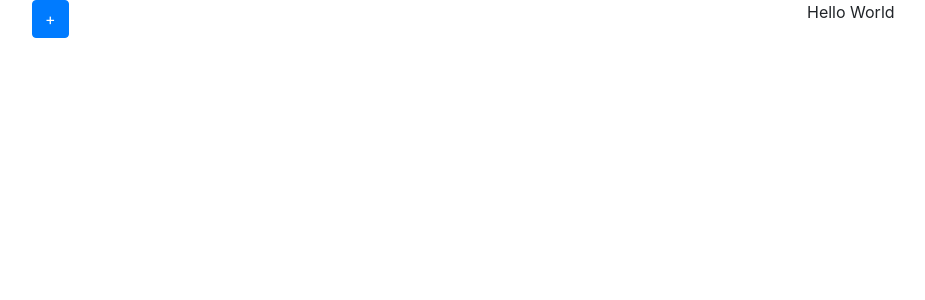
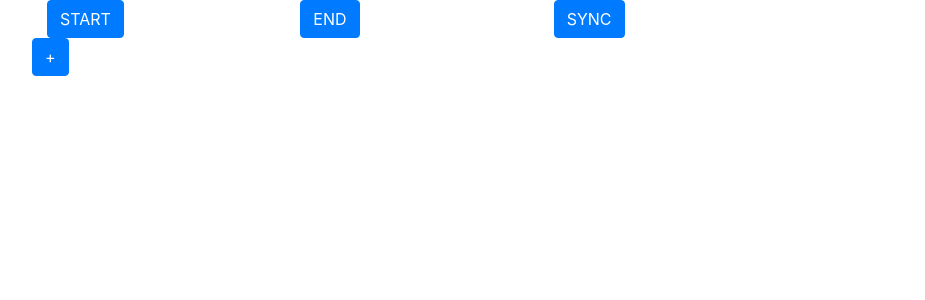
Before and after one commit to azarzadavila/mapros-frontend, a React (Create React App) app: page /leanview in a window 1280 px wide. Shown: the top 300 px of the page, without its empty margins (38-963 px from the left). Built offline with nearby package versions, Linux system fonts and the light colour scheme; the HTML template or start-up script is replaced by a standard one; what react-mathquill would draw is missing.

Commit message:
LeanCommunication init

```diff
--- /dev/null
+++ b/src/LeanCommunication.js
@@ -0,0 +1,32 @@
+import { ROOT_URL } from "./Constants";
+
+const axios = require("axios").default;
+
+export class LeanFile {
+  constructor(lines) {
+    this.txt = "";
+    for (let i = 0; i < lines.length; i++) {
+      this.txt += lines[i];
+      this.txt += "\n";
+    }
+  }
+}
+
+export function sync(leanFile) {
+  return axios.post(ROOT_URL + "lean/sync/", leanFile);
+}
+
+export function stateAt(leanFile, line) {
+  return axios.post(ROOT_URL + "lean/state/", {
+    txt: leanFile.txt,
+    line: line,
+  });
+}
+
+export function start() {
+  return axios.post(ROOT_URL + "lean/start/");
+}
+
+export function end() {
+  return axios.post(ROOT_URL + "lean/end/");
+}
--- a/src/LeanView.js
+++ b/src/LeanView.js
@@ -1,7 +1,8 @@
 import React, { useState } from "react";
 import { Button, Col, Container, Form, InputGroup, Row } from "react-bootstrap";
+import { end, LeanFile, start, stateAt, sync } from "./LeanCommunication";
 
-function LineEditor({ line, onChange, numLabel }) {
+function LineEditor({ line, onChange, numLabel, onClick }) {
   const handleChange = (event) => {
     onChange(event.target.value);
   };
@@ -16,13 +17,15 @@ function LineEditor({ line, onChange, numLabel }) {
         </InputGroup>
       </Col>
       <Col xs={2}>
-        <Button variant="primary">S</Button>
+        <Button variant="primary" onClick={(event) => onClick()}>
+          S
+        </Button>
       </Col>
     </Row>
   );
 }
 
-function LeanEditor() {
+function LeanEditor({ changeMsg }) {
   const [lines, setLines] = useState([]);
   const handleLine = (index, value) => {
     const newLines = lines.slice();
@@ -31,6 +34,16 @@ function LeanEditor() {
   };
   const addLine = (event) => {
     setLines(lines.concat(""));
+  };
+  const handleClick = (index) => {
+    console.log("After index " + index);
+    stateAt(new LeanFile(lines), index + 1)
+      .then((response) => {
+        changeMsg(response.data.msg);
+      })
+      .catch((error) => {
+        changeMsg(error.message);
+      });
   };
   return (
     <>
@@ -44,6 +57,7 @@ function LeanEditor() {
               }}
               numLabel={(index + 1).toString()}
               key={index}
+              onClick={() => handleClick(index)}
             />
           );
         })}
@@ -57,19 +71,53 @@ function LeanEditor() {
   );
 }
 
-function LeanPanel({msg}) {
-  return <p>{msg}</p>
+function LeanPanel({ msg }) {
+  return <p>{msg}</p>;
 }
 
 function LeanView() {
+  const [msg, setMsg] = useState("");
+  const changeMsg = (value) => {
+    setMsg(value);
+  };
   return (
     <Container>
       <Row>
         <Col xs={8}>
-          <LeanEditor />
+          <Row>
+            <Col xs={4}>
+              <Button
+                variant="primary"
+                onClick={() =>
+                  start().catch((error) => changeMsg(error.message))
+                }
+              >
+                START
+              </Button>
+            </Col>
+            <Col xs={4}>
+              <Button
+                variant="primary"
+                onClick={() => end().catch((error) => changeMsg(error.message))}
+              >
+                END
+              </Button>
+            </Col>
+            <Col xs={4}>
+              <Button
+                variant="primary"
+                onClick={() =>
+                  sync().catch((error) => changeMsg(error.message))
+                }
+              >
+                SYNC
+              </Button>
+            </Col>
+          </Row>
+          <LeanEditor changeMsg={changeMsg} />
         </Col>
         <Col xs={4}>
-          <LeanPanel msg={"Hello World"}/>
+          <LeanPanel msg={msg} />
         </Col>
       </Row>
     </Container>
```
